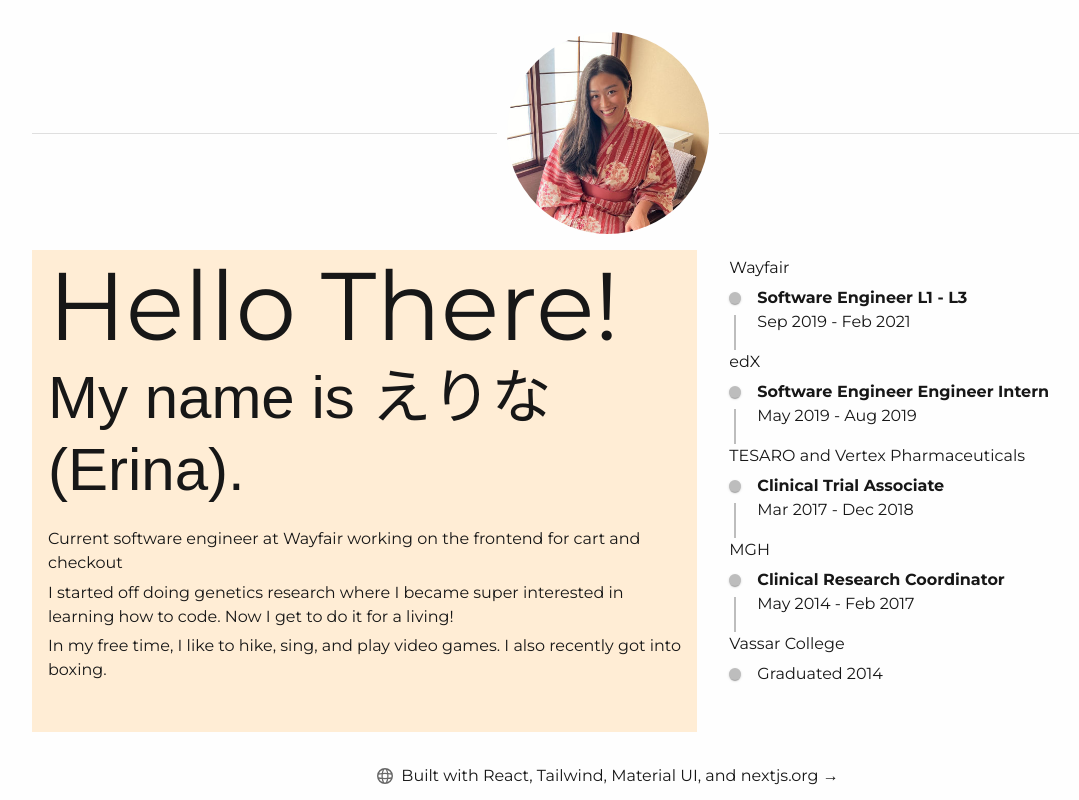
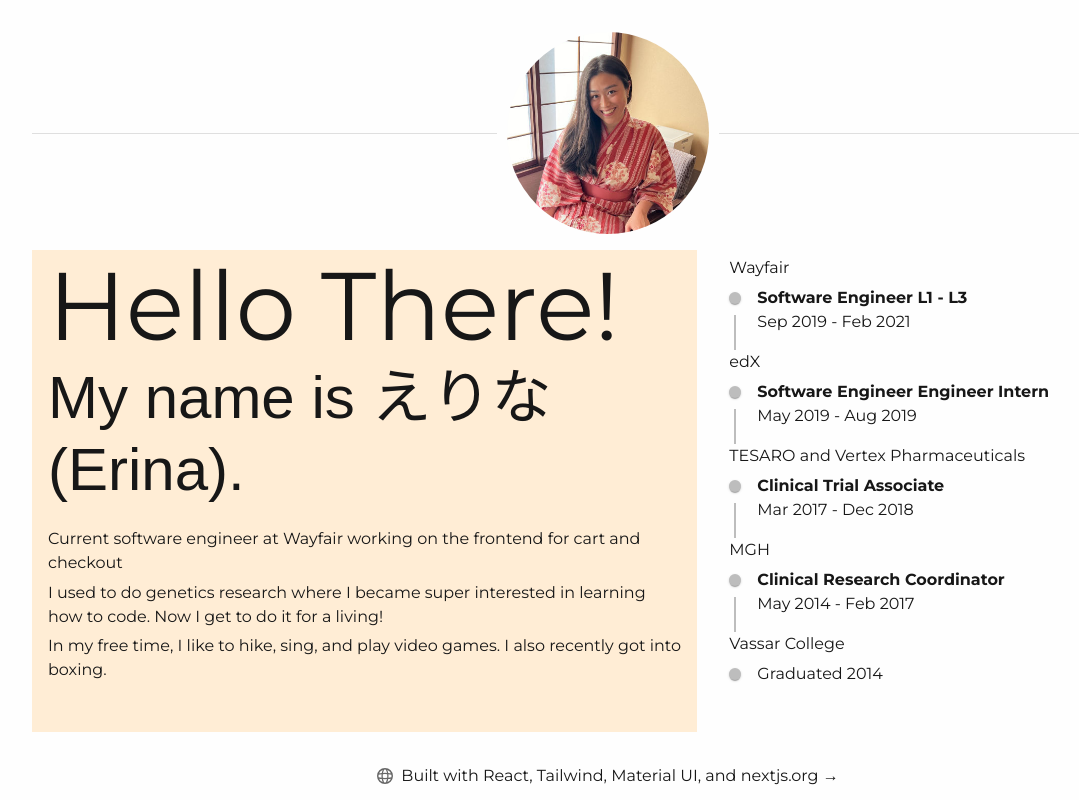
Before and after one commit to erinakii/erinas-page, a Next.js app: page / in a window 1280 px wide. Shown: the whole page, without its empty margins (32-1111 px from the left). Built offline with nearby package versions, Linux system fonts and the light colour scheme; a web font is replaced by a local one; what @mui/material-nextjs would draw is missing.

Commit message:
change intro a bit

```diff
--- a/src/components/introduction.tsx
+++ b/src/components/introduction.tsx
@@ -23,7 +23,7 @@ export const Introduction = () => {
                 Current software engineer at Wayfair working on the frontend for cart and checkout
             </Typography>
             <Typography component="p" gutterBottom>
-                I started off doing genetics research where I became super interested in learning how to code. Now I get to do it for a living!
+                I used to do genetics research where I became super interested in learning how to code. Now I get to do it for a living!
             </Typography>
             <Typography component="p" gutterBottom>
                 In my free time, I like to hike, sing, and play video games. I also recently got into boxing.
```
